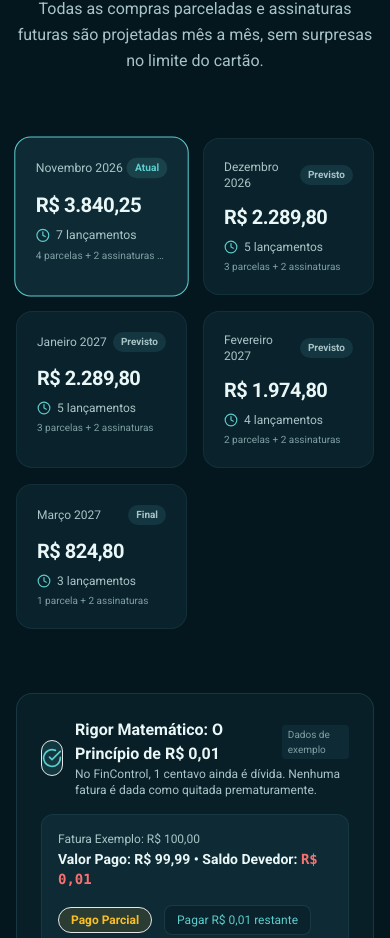
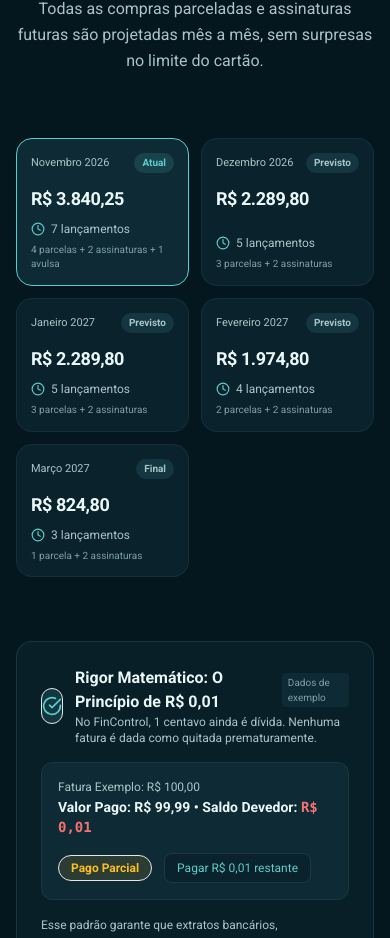
Before and after one commit to ricobeliko/Verss-oFinalAppFinanceiro, a React (Vite) app: page / in a window 390 px wide. Shown: the part 6400-7338 px from the top of the page. Built offline with nearby package versions, Linux system fonts and the light colour scheme; no server answers; a web font is replaced by a local one.

Commit message:
fix(landing): legenda da timeline sem truncar no mobile

```diff
--- a/src/features/landing/components/InvoiceTimelineSection.jsx
+++ b/src/features/landing/components/InvoiceTimelineSection.jsx
@@ -30,20 +30,23 @@ export default function InvoiceTimelineSection() {
         </div>
 
         {/* 5-Month Timeline Ribbon */}
-        <div className="grid grid-cols-2 sm:grid-cols-3 lg:grid-cols-5 gap-4 mb-16">
+        <div className="grid grid-cols-2 sm:grid-cols-3 lg:grid-cols-5 gap-3 sm:gap-4 mb-16">
           {months.map((m, idx) => (
             <div
               key={idx}
-              className={`p-5 rounded-2xl border transition-all duration-300 ${
+              className={`p-3.5 sm:p-5 rounded-2xl border transition-all duration-300 flex flex-col justify-between ${
                 idx === 0
-                  ? 'bg-[var(--fc-surface-2)] border-[var(--fc-accent)] shadow-[var(--fc-shadow-md)] scale-[1.02]'
+                  ? 'bg-[var(--fc-surface-2)] border-[var(--fc-accent)] shadow-[var(--fc-shadow-md)] sm:scale-[1.02]'
                   : 'bg-[var(--fc-surface-1)] border-[var(--fc-border-subtle)] hover:border-[var(--fc-border-strong)]'
               }`}
             >
-              <div className="flex items-center justify-between text-xs mb-3">
-                <span className="text-[var(--fc-text-secondary)] font-medium">{m.month} {m.year}</span>
+              <div>
+                <div className="flex items-center justify-between text-xs mb-3 gap-1">
+                  <span className="text-[var(--fc-text-secondary)] font-medium text-[11px] sm:text-xs truncate">
+                    {m.month} {m.year}
+                  </span>
                   <span
-                  className={`px-2 py-0.5 rounded-full text-[10px] font-semibold ${
+                    className={`px-2 py-0.5 rounded-full text-[10px] font-semibold shrink-0 ${
                       idx === 0
                         ? 'bg-[var(--fc-accent-soft)] text-[var(--fc-accent)]'
                         : 'bg-[var(--fc-surface-3)] text-[var(--fc-text-secondary)]'
@@ -53,16 +56,19 @@ export default function InvoiceTimelineSection() {
                   </span>
                 </div>
 
-              <div className="text-xl font-extrabold text-[var(--fc-text-primary)] mb-2 tracking-tight">
+                <div className="text-lg sm:text-xl font-extrabold text-[var(--fc-text-primary)] mb-2 tracking-tight">
                   {m.total}
                 </div>
+              </div>
 
+              <div>
                 <div className="text-xs text-[var(--fc-text-secondary)] flex items-center gap-1.5">
                   <FiClock className="w-3.5 h-3.5 text-[var(--fc-accent)] shrink-0" />
                   <span>{m.entriesCount} {m.entriesCount === 1 ? 'lançamento' : 'lançamentos'}</span>
                 </div>
-              <div className="text-[10px] text-[var(--fc-text-muted)] mt-1 truncate" title={m.entriesDetail}>
+                <div className="text-[10px] text-[var(--fc-text-muted)] mt-1.5 leading-snug break-words">
                   {m.entriesDetail}
+                </div>
               </div>
             </div>
           ))}
```
Also changed, not shown: 1 other file (tests, documents, lock files or other folders). Lines whose indentation alone changed are shown as unchanged.
